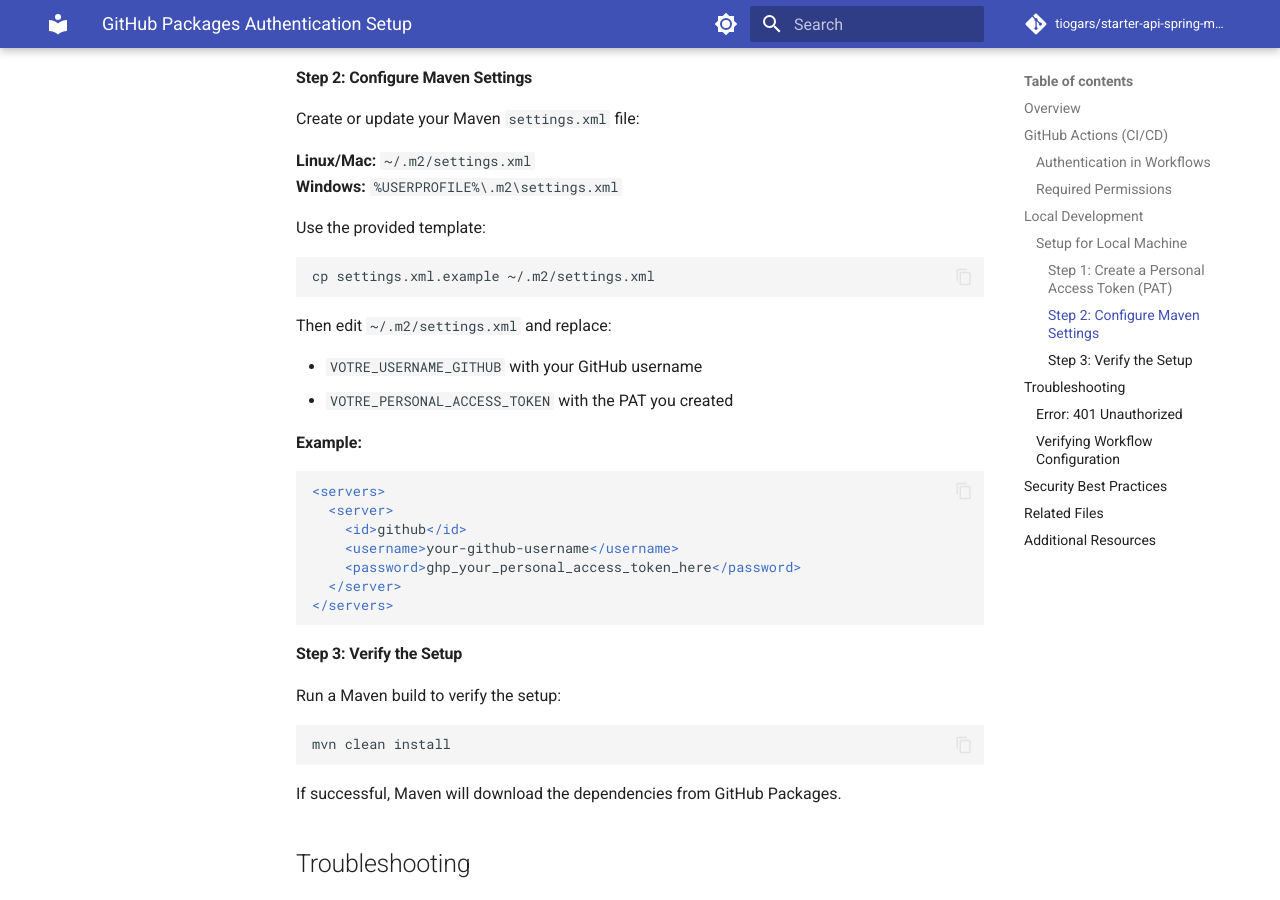
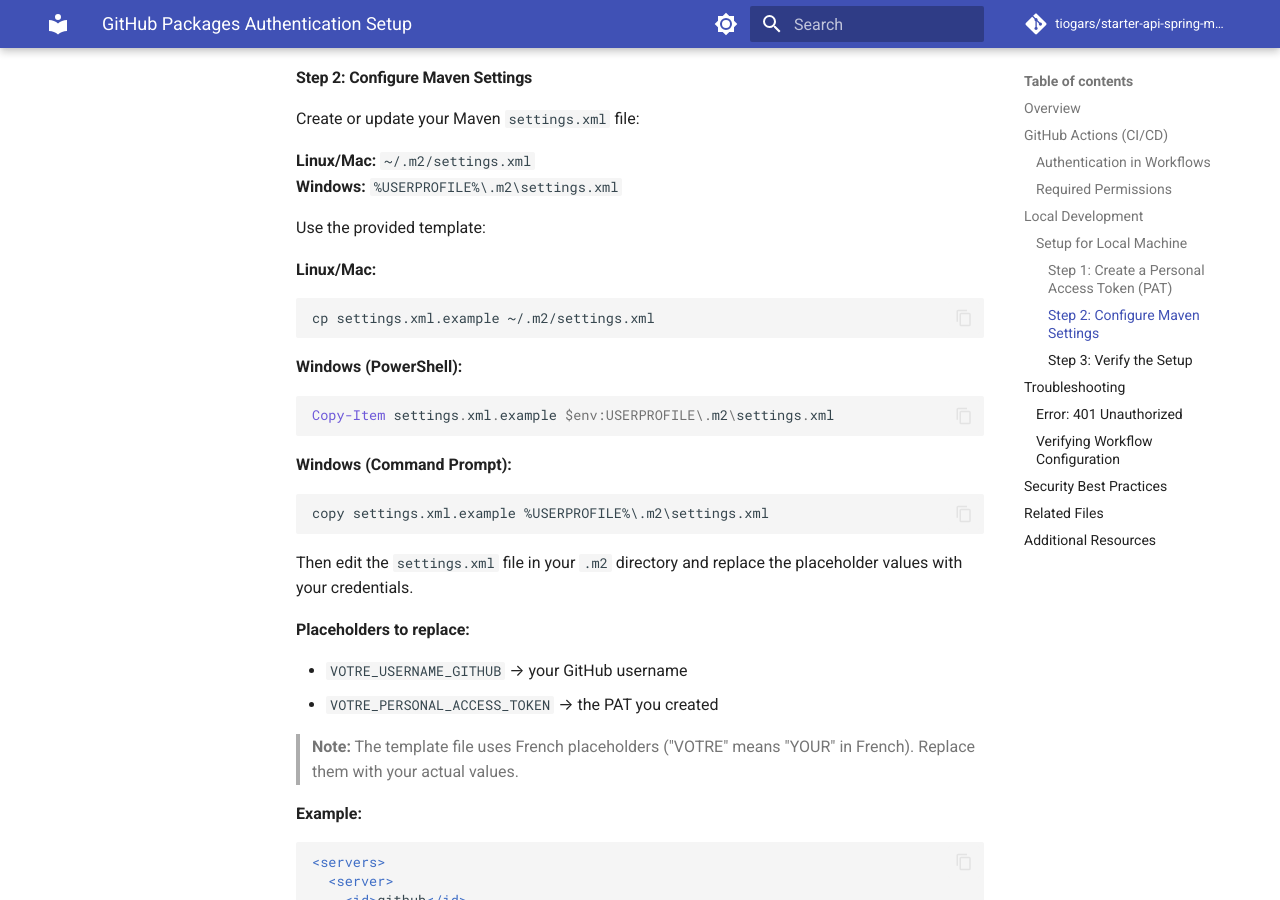
Before and after one commit to tiogars/starter-api-spring-mysql, an MkDocs documentation site: the page built from docs/setup/GITHUB_PACKAGES_SETUP.md, in a window 1280 px wide and 900 px high, scrolled down 1744 px. Built offline with MkDocs 1.6.1 and Material for MkDocs 9.7.7, drawn with Linux system fonts in a browser that asks for light colours; comment, search, counter and statistics services are not loaded.

Commit message:
Improve documentation based on code review feedback
Co-authored-by: tiogars <20747024+tiogars@users.noreply.github.com>

````diff
--- a/docs/setup/GITHUB_PACKAGES_SETUP.md
+++ b/docs/setup/GITHUB_PACKAGES_SETUP.md
@@ -75,14 +75,32 @@ Create or update your Maven `settings.xml` file:
 
 Use the provided template:
 
+**Linux/Mac:**
+
 ```bash
 cp settings.xml.example ~/.m2/settings.xml
 ```
 
-Then edit `~/.m2/settings.xml` and replace:
+**Windows (PowerShell):**
 
-- `VOTRE_USERNAME_GITHUB` with your GitHub username
-- `VOTRE_PERSONAL_ACCESS_TOKEN` with the PAT you created
+```powershell
+Copy-Item settings.xml.example $env:USERPROFILE\.m2\settings.xml
+```
+
+**Windows (Command Prompt):**
+
+```cmd
+copy settings.xml.example %USERPROFILE%\.m2\settings.xml
+```
+
+Then edit the `settings.xml` file in your `.m2` directory and replace the placeholder values with your credentials.
+
+**Placeholders to replace:**
+
+- `VOTRE_USERNAME_GITHUB` → your GitHub username
+- `VOTRE_PERSONAL_ACCESS_TOKEN` → the PAT you created
+
+> **Note:** The template file uses French placeholders ("VOTRE" means "YOUR" in French). Replace them with your actual values.
 
 **Example:**
 
````
